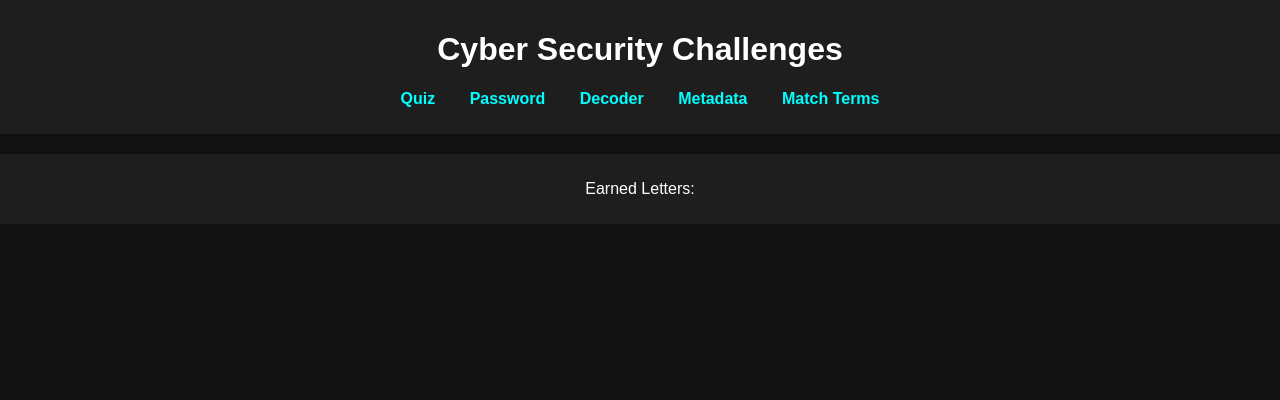
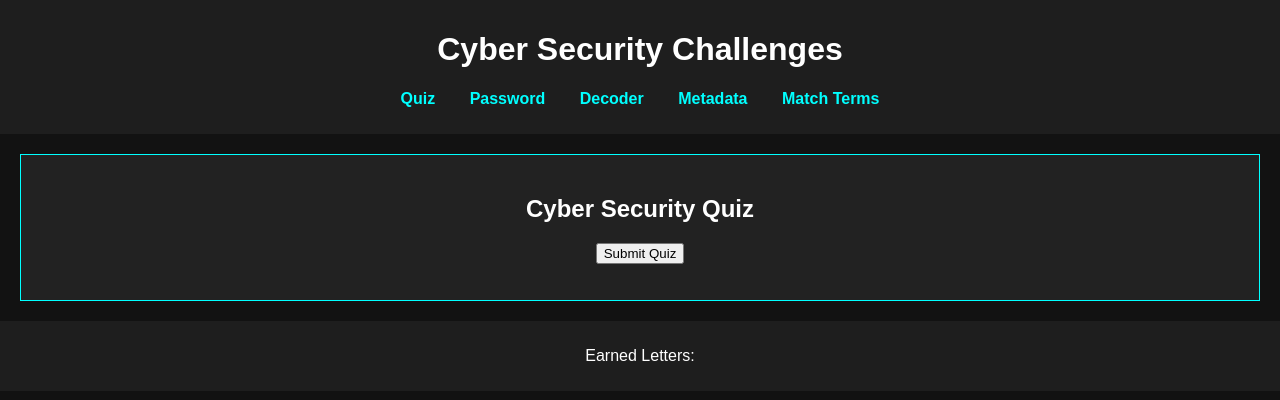
Before and after one commit to bwclark14/cyberplayground, a plain HTML site: page index.html in a window 1280 px wide. Drawn offline with Linux system fonts and the light colour scheme.

Commit message:
Update styles.css

```diff
--- a/styles.css
+++ b/styles.css
@@ -29,11 +29,16 @@ nav ul li a {
 }
 
 .challenge {
-    display: none;
+    display: none; /* Hide all by default */
     margin: 20px;
     padding: 20px;
     border: 1px solid #0ff;
     background: #222;
+}
+
+/* Show the first challenge by default */
+.challenge:first-of-type {
+    display: block;
 }
 
 .draggable {
```
